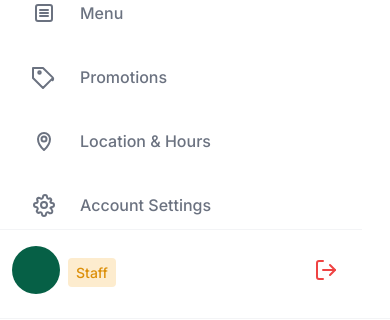
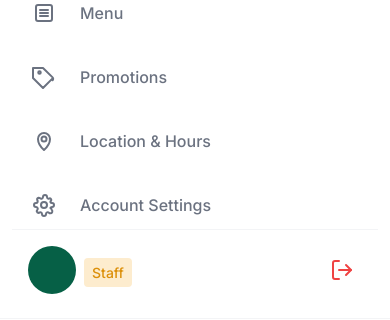
Before and after one commit to Spimy/mapetite, a Django app: template server/apps/merchants/templates/merchants/dashboard.html in a window 390 px wide. Shown: the part 226-546 px from the top of the page. Run offline with Django 5.2, Linux system fonts and the light colour scheme; the template is opened without the code that fills it, so the values that code supplies are empty; parts of the project's set-up code (start-up, migrations or seed data) failed here and were passed over.

Commit message:
#7 fix mobile margin in navbar

```diff
--- a/server/apps/merchants/static/merchants/css/dashboard.css
+++ b/server/apps/merchants/static/merchants/css/dashboard.css
@@ -151,6 +151,7 @@
   @media (max-width: 768px) {
     padding: 0.75rem 1rem;
     padding-top: 1rem;
+    margin-left: 0;
   }
 }
 
```
